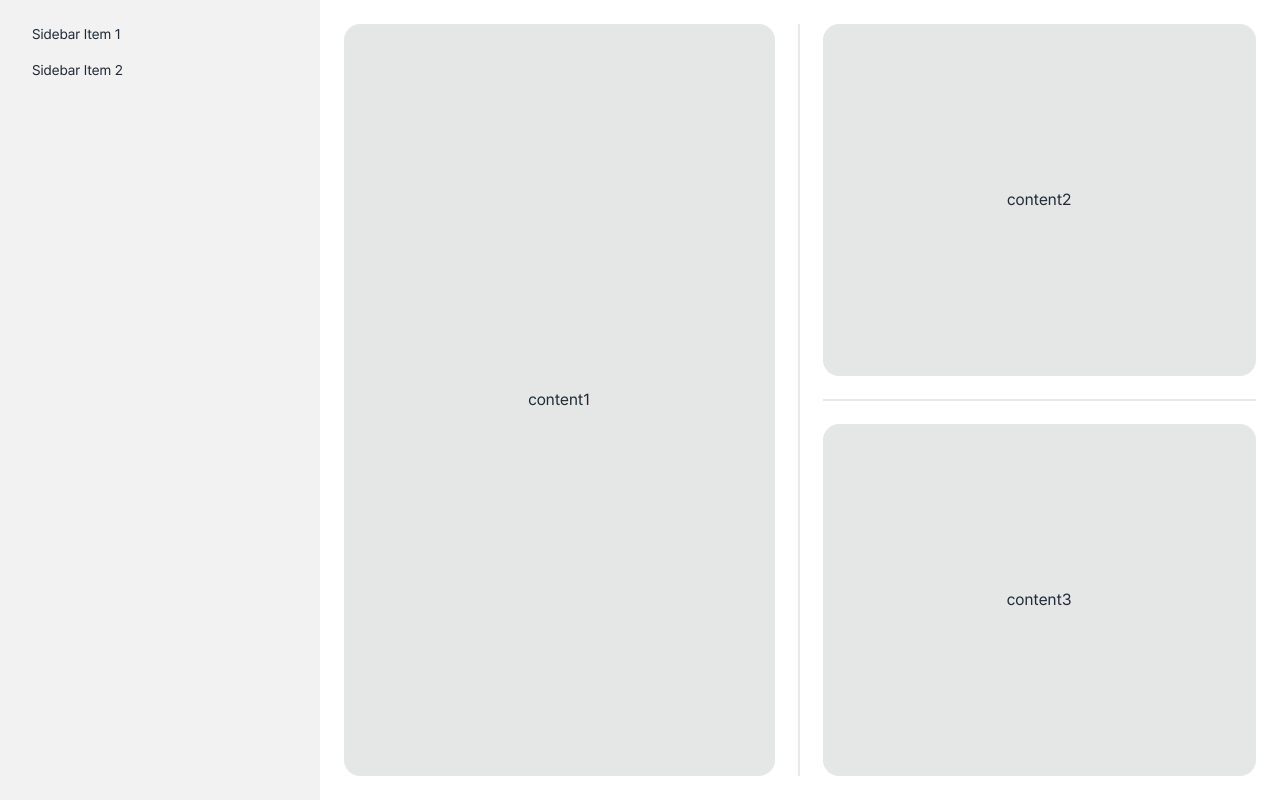
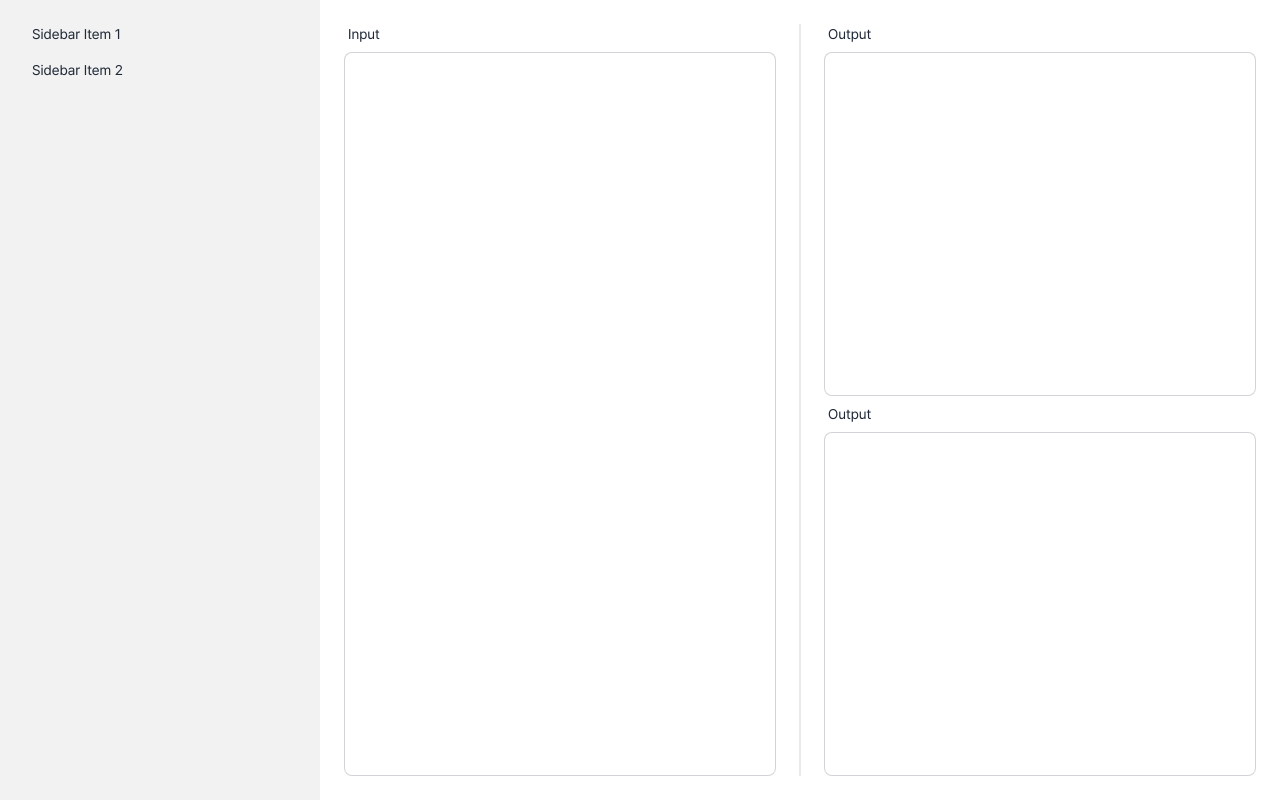
Before and after one commit to ony3000/prettier-playground, a Next.js app: page / in a window 1280 px wide. Built offline with nearby package versions, Linux system fonts and the light colour scheme.

Commit message:
Add textarea components

```diff
--- a/src/components/index.ts
+++ b/src/components/index.ts
@@ -1 +1,3 @@
+export { InputArea } from './input-area';
 export { OptionDrawer } from './option-drawer';
+export { OutputArea } from './output-area';
--- /dev/null
+++ b/src/components/input-area/index.tsx
@@ -0,0 +1,13 @@
+export function InputArea() {
+  return (
+    <label className="form-control h-full">
+      <div className="label">
+        <span className="label-text">Input</span>
+      </div>
+      <textarea
+        className="textarea-bordered textarea textarea-xs h-full resize-none
+          whitespace-pre font-mono"
+      />
+    </label>
+  );
+}
--- /dev/null
+++ b/src/components/output-area/index.tsx
@@ -0,0 +1,14 @@
+export function OutputArea() {
+  return (
+    <label className="form-control h-full">
+      <div className="label">
+        <span className="label-text">Output</span>
+      </div>
+      <textarea
+        readOnly
+        className="textarea-bordered textarea textarea-xs h-full resize-none
+          whitespace-pre font-mono"
+      />
+    </label>
+  );
+}
--- a/src/pages/index.tsx
+++ b/src/pages/index.tsx
@@ -1,6 +1,6 @@
 import Head from 'next/head';
 
-import { OptionDrawer } from '@/components';
+import { InputArea, OptionDrawer, OutputArea } from '@/components';
 
 export default function Home() {
   return (
@@ -22,18 +22,17 @@ export default function Home() {
       </Head>
       <OptionDrawer>
         <div className="flex h-full w-full p-6">
-          <div className="card grid flex-grow place-items-center bg-base-300">
-            content1
+          <div className="-mt-2 flex-grow">
+            <InputArea />
           </div>
           <div className="divider divider-horizontal" />
-          <div className="flex-grow">
+          <div className="-mt-2 flex-grow">
             <div className="flex h-full flex-col">
-              <div className="card grid flex-grow place-items-center bg-base-300">
-                content2
+              <div className="flex-grow">
+                <OutputArea />
               </div>
-              <div className="divider" />
-              <div className="card grid flex-grow place-items-center bg-base-300">
-                content3
+              <div className="flex-grow">
+                <OutputArea />
               </div>
             </div>
           </div>
```
